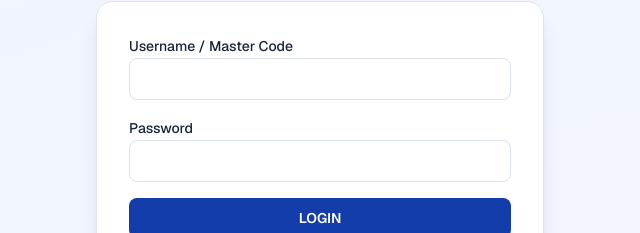
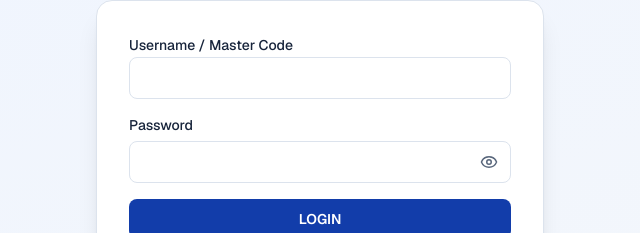
Before and after one commit to rcbengaluru2016-max/MR-POB, a Next.js app in the folder frontend/: page /login in a window 1280 px wide. Shown: the part 350-583 px from the top of the page, without its empty margins (320-960 px from the left). Built offline with nearby package versions, Linux system fonts and the light colour scheme.

Commit message:
Login Page – Password Visibility Toggle

```diff
--- a/frontend/components/forms/login-form.tsx
+++ b/frontend/components/forms/login-form.tsx
@@ -2,6 +2,7 @@
 
 import { zodResolver } from "@hookform/resolvers/zod";
 import Link from "next/link";
+import { Eye, EyeOff } from "lucide-react";
 import { useRouter } from "next/navigation";
 import { useState } from "react";
 import type { FormEvent } from "react";
@@ -15,6 +16,7 @@ type Values = z.infer<typeof loginSchema>;
 
 export function LoginForm() {
   const router = useRouter();
+  const [passwordVisible, setPasswordVisible] = useState(false);
   const [serverError, setServerError] = useState("");
   const [mfaRequired, setMfaRequired] = useState(false);
   const [mfaCode, setMfaCode] = useState("");
@@ -94,9 +96,16 @@ export function LoginForm() {
         <Field label="Username / Master Code" error={form.formState.errors.username?.message}>
           <TextInput autoComplete="username" {...form.register("username")} />
         </Field>
-        <Field label="Password" error={form.formState.errors.password?.message}>
-          <TextInput type="password" autoComplete="current-password" {...form.register("password")} />
-        </Field>
+        <div className="space-y-1.5">
+          <label htmlFor="login-password" className="block text-sm font-medium text-foreground">Password</label>
+          <div className="relative">
+            <TextInput id="login-password" type={passwordVisible ? "text" : "password"} autoComplete="current-password" className="pr-12" aria-invalid={Boolean(form.formState.errors.password)} aria-describedby={form.formState.errors.password ? "login-password-error" : undefined} {...form.register("password")} />
+            <button type="button" aria-label={passwordVisible ? "Hide password" : "Show password"} aria-pressed={passwordVisible} aria-controls="login-password" onClick={() => setPasswordVisible((visible) => !visible)} className="absolute inset-y-0 right-0 inline-flex w-11 items-center justify-center rounded-r-lg text-muted hover:text-brand focus-visible:outline-2 focus-visible:outline-offset-2 focus-visible:outline-brand">
+              {passwordVisible ? <EyeOff size={18} aria-hidden="true" /> : <Eye size={18} aria-hidden="true" />}
+            </button>
+          </div>
+          {form.formState.errors.password?.message && <span id="login-password-error" className="block text-sm text-danger">{form.formState.errors.password.message}</span>}
+        </div>
       </>}
       {serverError ? <p className="text-sm text-danger" role="alert">{serverError}</p> : null}
       <Button className="w-full" disabled={form.formState.isSubmitting || mfaBusy}>
```
